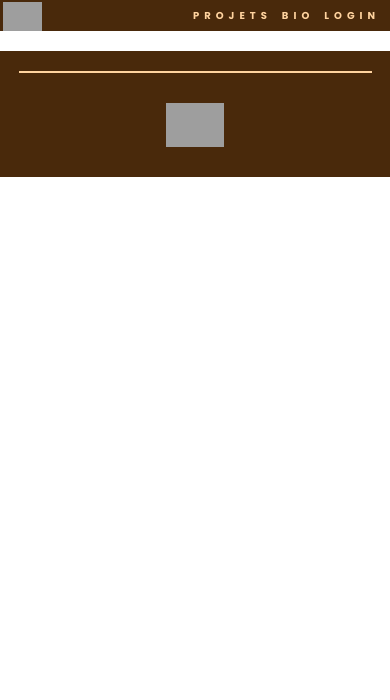
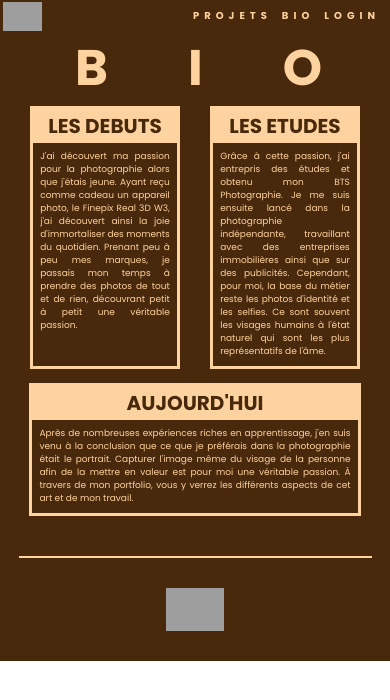
Before and after one commit to Vivien-Parsis/hackathon-front, a Vue app: page /bio in a window 390 px wide. Shown: the top 700 px of the page. Built offline with nearby package versions, Linux system fonts and the light colour scheme; grey boxes are pictures that could not be loaded.

Commit message:
Update bioPage, done and completely responsive

```diff
--- a/src/views/bioPage.vue
+++ b/src/views/bioPage.vue
@@ -1,6 +1,39 @@
 <template>
     <Header :textColor="headerTextColor" :bgColor="headerBgColor"></Header>
-    <Footer></Footer>
+    <div class="main">
+      <div class="bio-container">
+        <h1>BIO</h1>
+          <div class="beginning-container">
+            <h2>
+              LES DEBUTS
+            </h2>
+            <p>
+              J'ai découvert ma passion pour la photographie alors que j'étais jeune. Ayant reçu comme cadeau un appareil photo, le Finepix Real 3D W3, j'ai découvert ainsi la joie d'immortaliser des moments du quotidien. Prenant peu à peu mes marques, je passais mon temps à prendre des photos de tout et de rien, découvrant petit à petit une véritable passion.
+            </p>
+          </div>
+          <div class="studies-container">
+            <h2>
+              LES ETUDES
+            </h2>
+            <p>
+              Grâce à cette passion, j'ai entrepris des études et obtenu mon BTS Photographie. Je me suis ensuite lancé dans la photographie indépendante, travaillant avec des entreprises immobilières ainsi que sur des publicités. Cependant, pour moi, la base du métier reste les photos d'identité et les selfies. Ce sont souvent les visages humains à l'état naturel qui sont les plus représentatifs de l'âme.
+            </p>
+          </div>
+        <div class="nowadays-container">
+          <h2>
+            AUJOURD'HUI
+          </h2>
+          <p>
+            Après de nombreuses expériences riches en apprentissage, j'en suis venu à la conclusion que ce que je préférais dans la photographie était le portrait. Capturer l'image même du visage de la personne afin de la mettre en valeur est pour moi une véritable passion. À travers de mon portfolio, vous y verrez les différents aspects de cet art et de mon travail.
+          </p>
+        </div>
+      </div>
+
+
+
+
+      <Footer></Footer>
+    </div>
 </template>
 
 <script>
@@ -20,3 +53,173 @@
     },
   };
 </script>
+
+<style scoped>
+
+* {
+  margin: 0;
+  padding: 0;
+  font-family: "Poppins", sans-serif;
+  scroll-behavior: smooth;
+}
+.main {
+  background-color: #49290B;
+  .bio-container {
+    margin: auto;
+    max-width: 1920px;
+    display: flex;
+    flex-wrap: wrap;
+    h1 {
+      width: 100%;
+      color: #FFD39F;
+      font-size: 300px;
+      letter-spacing: 430px;
+      text-indent: 280px;
+    }
+    .beginning-container, .studies-container {
+      width: 40%;
+      height: 967px;
+      margin: auto;
+      text-align: justify;
+      border: 4px solid #FFD39F;
+      h2 {
+        text-align: center;
+        font-size: 90px;
+        background-color: #FFD39F;
+        color: #49290B;
+        padding: .5em;
+      }
+      p {
+        padding: 1.5em;
+        color: #FFD39F;
+        font-size:35px;
+      }
+    }
+    .nowadays-container {
+      width: 90.4%;
+      margin: 4% auto auto auto;
+      text-align: justify;
+      border: 4px solid #FFD39F;
+      h2 {
+        text-align: center;
+        font-size: 90px;
+        background-color: #FFD39F;
+        color: #49290B;
+        padding: .5em;
+      }
+      p {
+        padding: 1.5em;
+        color: #FFD39F;
+        font-size:35px;
+      }
+    }
+  }
+}
+
+@media (max-width: 1919px) {
+  .main {
+    .bio-container {
+      max-width: 1280px;
+      h1 {
+        font-size: 200px;
+        letter-spacing: 250px;
+        text-indent: 220px;
+      }
+      .beginning-container, .studies-container {
+        height: 627px;
+        border: 4px solid #FFD39F;
+        h2 {
+          font-size: 60px;
+          padding: .4em;
+        }
+        p {
+          padding: 1em;
+          font-size: 24px;
+        }
+      }
+      .nowadays-container {
+        border: 4px solid #FFD39F;
+        h2 {
+          font-size: 60px;
+          padding: .4em;
+        }
+        p {
+          padding: 1em;
+          font-size: 24px;
+        }
+      }
+    }
+  }
+}
+@media (max-width: 1279px) {
+  .main {
+    .bio-container {
+      max-width: 800px;
+      h1 {
+        font-size: 100px;
+        letter-spacing: 150px;
+        text-indent: 170px;
+      }
+      .beginning-container, .studies-container {
+        height: 456px;
+        border: 4px solid #FFD39F;
+        h2 {
+          font-size: 40px;
+          padding: .2em;
+        }
+        p {
+          padding: .8em;
+          font-size: 18px;
+        }
+      }
+      .nowadays-container {
+        border: 4px solid #FFD39F;
+        h2 {
+          font-size: 40px;
+          padding: .2em;
+        }
+        p {
+          padding: .8em;
+          font-size: 18px;
+        }
+      }
+    }
+  }
+}
+@media (max-width: 799px) {
+  .main {
+    .bio-container {
+      max-width: 360px;
+      h1 {
+        font-size: 50px;
+        letter-spacing: 80px;
+        text-indent: 60px;
+      }
+      .beginning-container, .studies-container {
+        height: 257px;
+        border: 3px solid #FFD39F;
+        h2 {
+          font-size: 20px;
+          padding: .1em;
+        }
+        p {
+          padding: .8em;
+          font-size: 9px;
+        }
+      }
+      .nowadays-container {
+        border: 3px solid #FFD39F;
+        h2 {
+          font-size: 20px;
+          padding: .1em;
+        }
+        p {
+          padding: .8em;
+          font-size: 9px;
+        }
+      }
+    }
+  }
+}
+
+</style>
```
